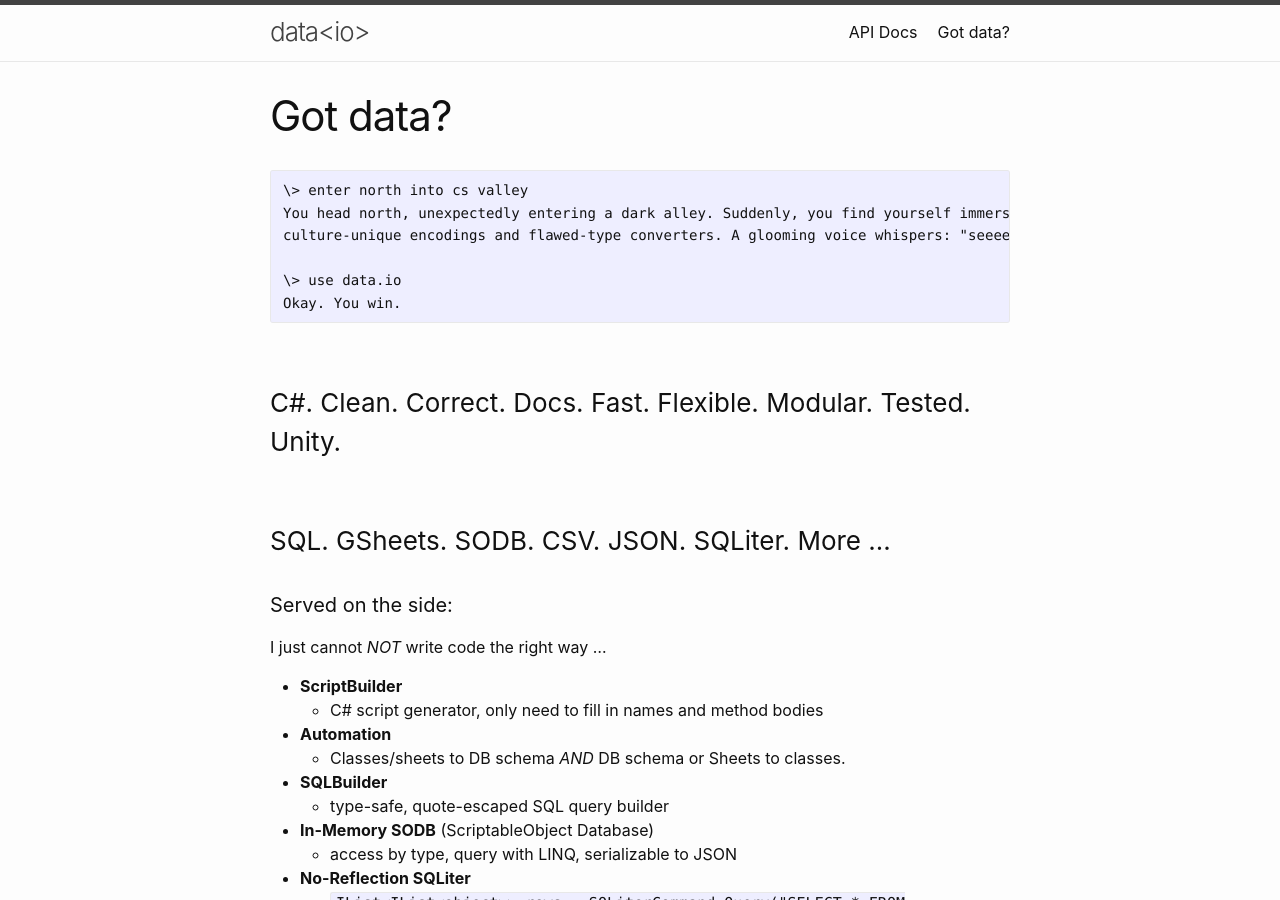
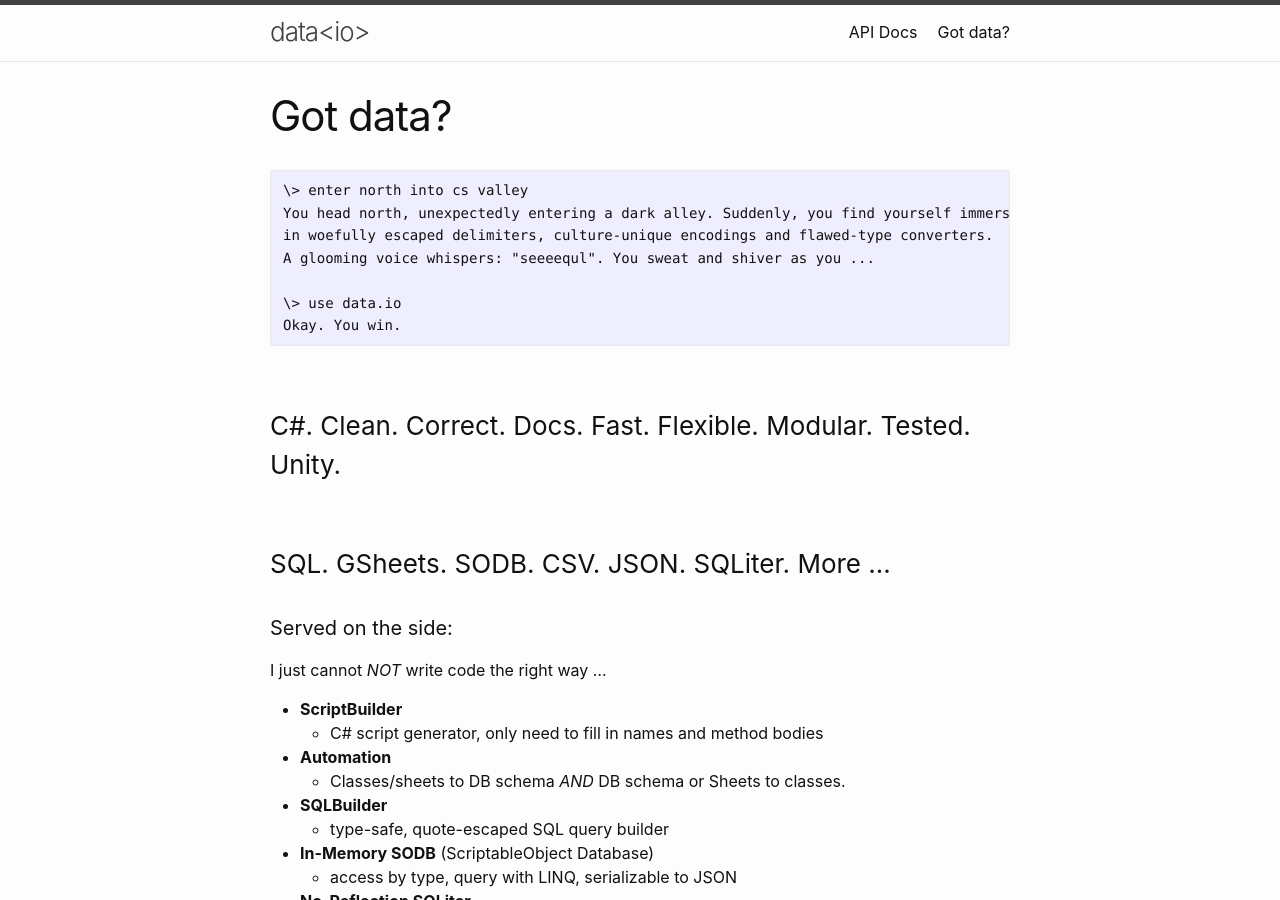
Before and after one commit to CodeSmile-0000011110110111/data.io-home, a Jekyll site: the page built from index.md, in a window 1280 px wide and 900 px high. Built offline with Jekyll 4.4.1, drawn with Linux system fonts in a browser that asks for light colours.

````diff
--- a/index.md
+++ b/index.md
@@ -5,8 +5,9 @@ title: Got data?
 
 ```
 \> enter north into cs valley
-You head north, unexpectedly entering a dark alley. Suddenly, you find yourself immersed in woefully escaped delimiters,
-culture-unique encodings and flawed-type converters. A glooming voice whispers: "seeeequl". You sweat and shiver as you ..
+You head north, unexpectedly entering a dark alley. Suddenly, you find yourself immersed
+in woefully escaped delimiters, culture-unique encodings and flawed-type converters.
+A glooming voice whispers: "seeeequl". You sweat and shiver as you ...
 
 \> use data.io
 Okay. You win.
````
